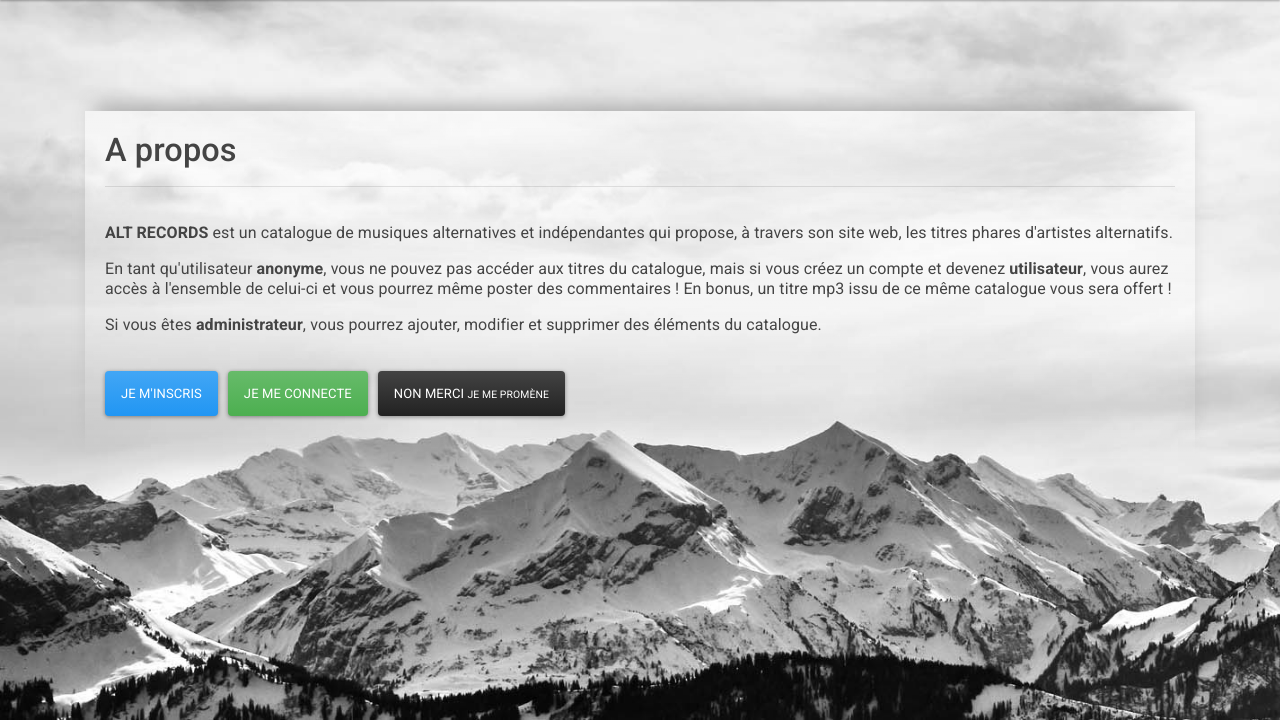
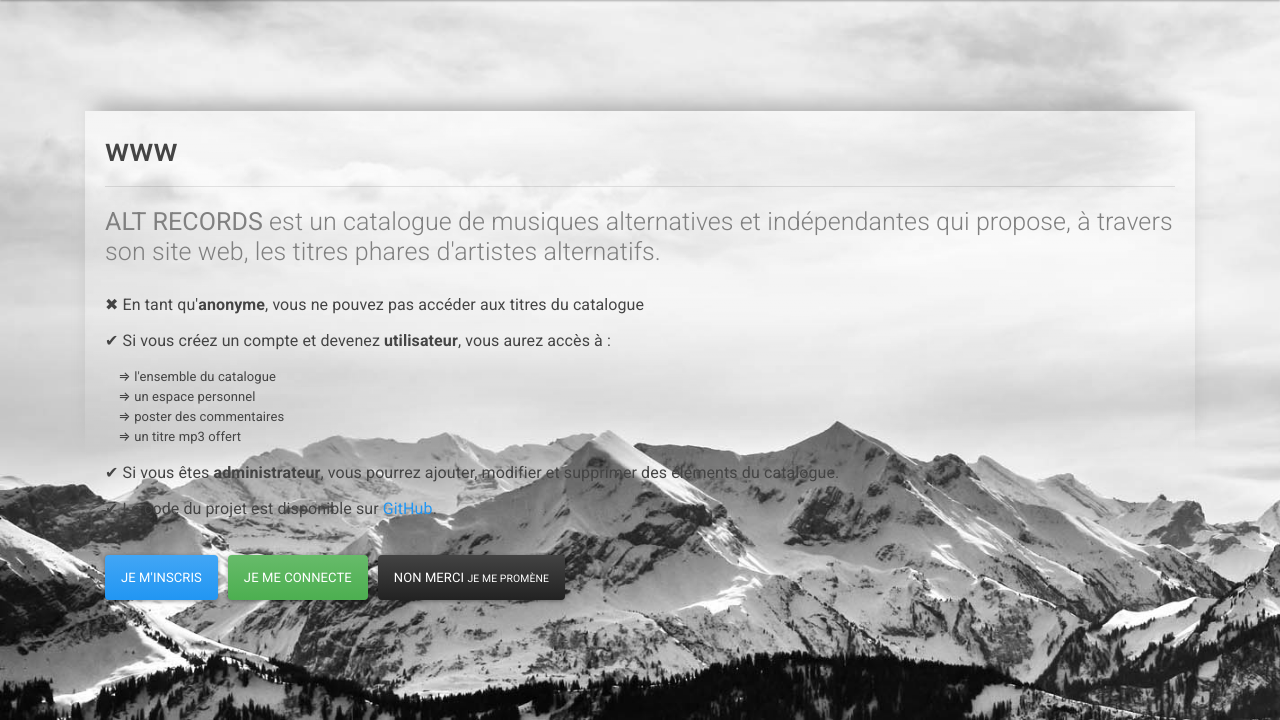
Before and after one commit to plejeune/alt-records, a Symfony app: template templates/blog/about.html.twig in a window 1280 px wide. Shown: the part 80-800 px from the top of the page. Run offline with Twig, Linux system fonts and the light colour scheme; the template is opened without the code that fills it, so the values that code supplies are empty; some libraries are stand-ins or nearby versions.

Commit message:
Update for About section

```diff
--- a/templates/blog/about.html.twig
+++ b/templates/blog/about.html.twig
@@ -5,10 +5,16 @@
     <section class="home about mt-10">
 
         <div class="description">
-            <h1>A propos</h1><hr><br>
-            <p><b>ALT RECORDS</b> est un catalogue de musiques alternatives et indépendantes qui propose, à travers son site web, les titres phares d'artistes alternatifs.</p>
-            <p>En tant qu'utilisateur <b>anonyme</b>, vous ne pouvez pas accéder aux titres du catalogue, mais si vous créez un compte et devenez <b>utilisateur</b>, vous aurez accès à l'ensemble de celui-ci et vous pourrez même poster des commentaires ! En bonus, un titre mp3 issu de ce même catalogue vous sera offert !</p>
-            <p>Si vous êtes <b>administrateur</b>, vous pourrez ajouter, modifier et supprimer des éléments du catalogue.</p><br>
+            <h1>www</h1><hr>
+            <h4 style="font-size:25px;"><b>ALT RECORDS</b> est un catalogue de musiques alternatives et indépendantes qui propose, à travers son site web, les titres phares d'artistes alternatifs.</h4><br>
+            <p>&#10006; En tant qu'<b>anonyme</b>, vous ne pouvez pas accéder aux titres du catalogue</p>
+            <p>&#10004; Si vous créez un compte et devenez <b>utilisateur</b>, vous aurez accès à :</p>
+            &nbsp; &nbsp; &#8658; l'ensemble du catalogue<br>
+            &nbsp; &nbsp; &#8658; un espace personnel<br>
+            &nbsp; &nbsp; &#8658; poster des commentaires<br>
+            &nbsp; &nbsp; &#8658; un titre mp3 offert</p>
+            <p>&#10004; Si vous êtes <b>administrateur</b>, vous pourrez ajouter, modifier et supprimer des éléments du catalogue.
+            <p>&#10004; Le code du projet est disponible sur <a href="https://github.com/plejeune/alt-records" target="_blank">GitHub</a>.</p></p><br>
 
             {% if not app.user %}
                 <a href="{{ path('security_registration') }}" class="btn btn-primary">Je m'inscris</a> &nbsp; <a href="{{ path('security_login') }}" class="btn btn-success">Je me connecte</a> &nbsp; <a href="{{ path('home') }}" class="btn btn-dark">Non merci <small>Je me promène</small></a>
```
Also changed, not shown: templates/blog/show.html.twig (+7 -1 lines).
